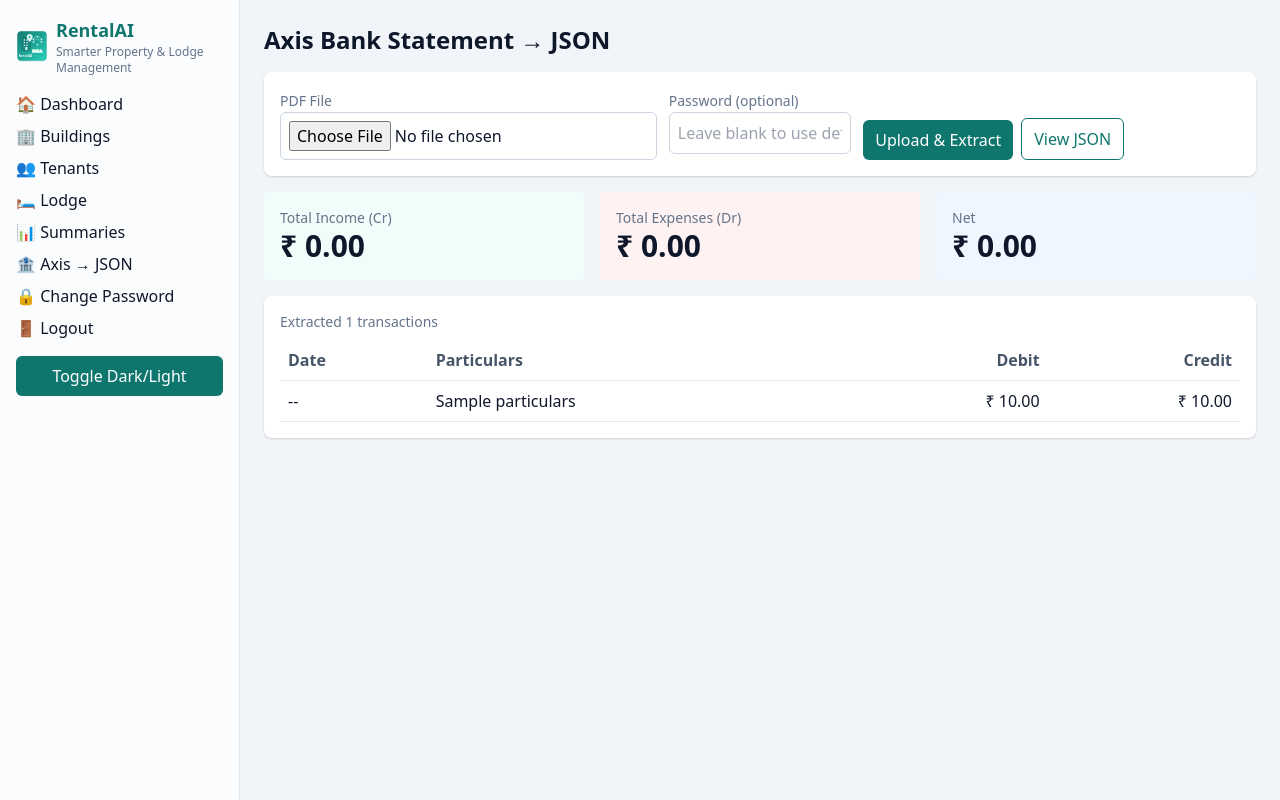
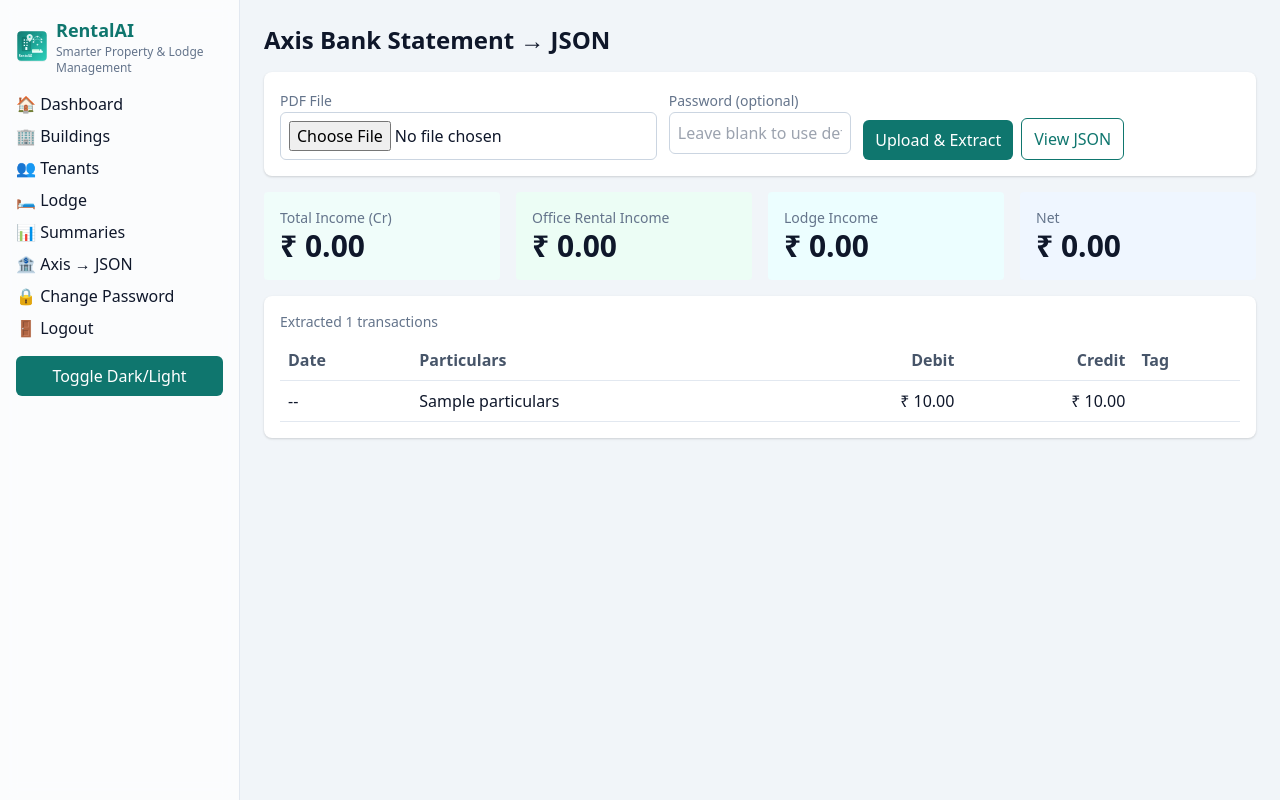
Before and after one commit to bibujohny/rentalAI, a Flask app: template app/templates/pdf_axis.html in a window 1280 px wide. Run offline with Flask 3, Linux system fonts and the light colour scheme; the template is opened without the code that fills it: most values are stand-ins (such as "Sample title", 1, 10 or a date in 2020); some libraries are stand-ins or nearby versions.

Commit message:
Axis view: classify office rental incomes (HI TECH MED GAS SOLUTIONS, MEERATHAN/Brilliant, RINURAJU) vs lodge; show tags and subtotals

```diff
--- a/app/templates/pdf_axis.html
+++ b/app/templates/pdf_axis.html
@@ -32,14 +32,18 @@
 </div>
 
 {% if json_rows is not none %}
-<div class="grid grid-cols-1 md:grid-cols-3 gap-4 mb-4">
+<div class="grid grid-cols-1 md:grid-cols-4 gap-4 mb-4">
   <div class="p-4 rounded bg-teal-50 dark:bg-slate-700/50">
     <div class="text-sm text-slate-500">Total Income (Cr)</div>
     <div class="text-3xl font-bold">₹ {{ '%.2f'|format(totals.income_total if totals else 0) }}</div>
   </div>
-  <div class="p-4 rounded bg-red-50 dark:bg-slate-700/50">
-    <div class="text-sm text-slate-500">Total Expenses (Dr)</div>
-    <div class="text-3xl font-bold">₹ {{ '%.2f'|format(totals.expense_total if totals else 0) }}</div>
+  <div class="p-4 rounded bg-emerald-50 dark:bg-slate-700/50">
+    <div class="text-sm text-slate-500">Office Rental Income</div>
+    <div class="text-3xl font-bold">₹ {{ '%.2f'|format(totals.office_income_total if totals and totals.office_income_total is defined else 0) }}</div>
+  </div>
+  <div class="p-4 rounded bg-cyan-50 dark:bg-slate-700/50">
+    <div class="text-sm text-slate-500">Lodge Income</div>
+    <div class="text-3xl font-bold">₹ {{ '%.2f'|format(totals.lodge_income_total if totals and totals.lodge_income_total is defined else 0) }}</div>
   </div>
   <div class="p-4 rounded bg-blue-50 dark:bg-slate-700/50">
     <div class="text-sm text-slate-500">Net</div>
@@ -56,6 +60,7 @@
         <th class="th">Particulars</th>
         <th class="th text-right">Debit</th>
         <th class="th text-right">Credit</th>
+        <th class="th">Tag</th>
       </tr>
     </thead>
     <tbody>
@@ -65,6 +70,11 @@
         <td class="td">{{ r.particulars if r.particulars is defined else r['particulars'] }}</td>
         <td class="td text-right">{% if r.debit is defined and r.debit is not none %}₹ {{ '%.2f'|format(r.debit) }}{% elif r['debit'] is not none %}₹ {{ '%.2f'|format(r['debit']) }}{% else %}-{% endif %}</td>
         <td class="td text-right">{% if r.credit is defined and r.credit is not none %}₹ {{ '%.2f'|format(r.credit) }}{% elif r['credit'] is not none %}₹ {{ '%.2f'|format(r['credit']) }}{% else %}-{% endif %}</td>
+        <td class="td">
+          {% if r.income_type is defined %}
+            {% if r.income_type == 'office' %}<span class="px-2 py-0.5 rounded bg-emerald-100 text-emerald-800 text-xs">Office</span>{% elif r.income_type == 'lodge' %}<span class="px-2 py-0.5 rounded bg-cyan-100 text-cyan-800 text-xs">Lodge</span>{% endif %}
+          {% else %}-{% endif %}
+        </td>
       </tr>
       {% endfor %}
     </tbody>
```
Also changed, not shown: app/routes/pdf_summary.py (+24 -0 lines).
